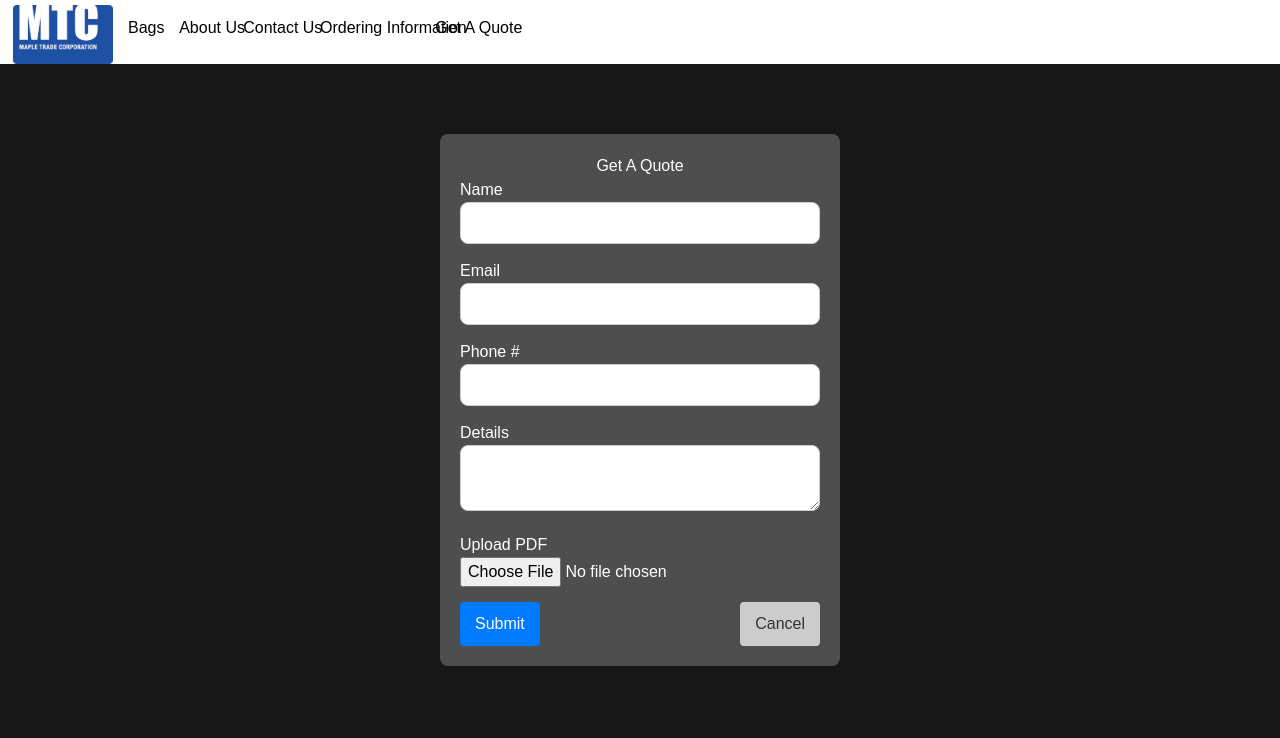
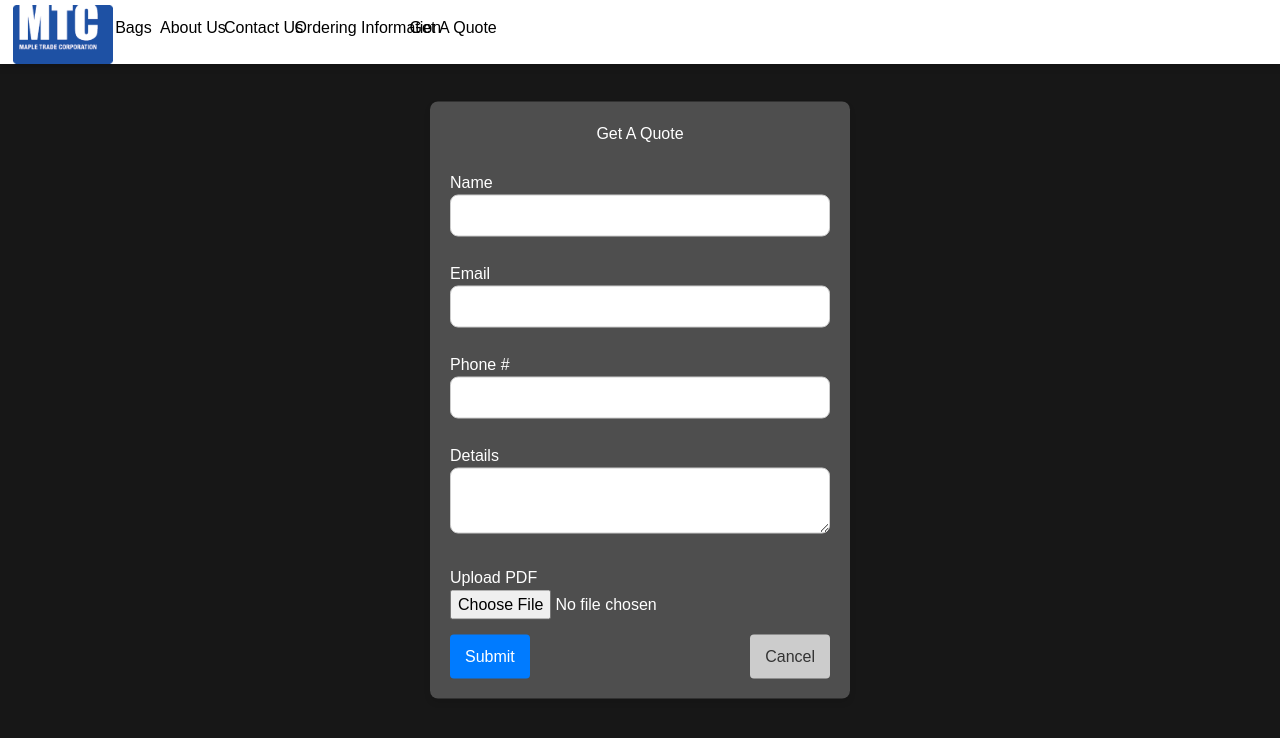
Before and after one commit to paul-ngyn/TKN-Paperbags, a Next.js app: page / in a window 1280 px wide. Both pictures are taken after a click on the button "Get A Quote". Shown: the top 738 px of the page. Built offline with nearby package versions, Linux system fonts and the light colour scheme.

Commit message:
added quote button transition

```diff
--- a/app/components/AboutUsButton/AboutUsButton.module.css
+++ b/app/components/AboutUsButton/AboutUsButton.module.css
@@ -5,7 +5,7 @@
     cursor: pointer;
     position: fixed;
     top: 2vh;
-    left: 14vw;
+    left: 12.5vw;
   }
 
   .navButton:hover {
--- a/app/components/ContactUsButton/ContactUsButton.module.css
+++ b/app/components/ContactUsButton/ContactUsButton.module.css
@@ -5,7 +5,7 @@
     cursor: pointer;
     position: fixed;
     top: 2vh;
-    left: 19vw;
+    left: 17.5vw;
   }
 
 .navButton:hover {
--- a/app/components/NavBar/NavBar.module.css
+++ b/app/components/NavBar/NavBar.module.css
@@ -1,11 +1,14 @@
 .navbar {
   background-color: #ffffff;
   padding: 2rem;
-    width: 100%; /* Takes up the first quarter of the screen horizontally */
+  width: 100%; /* Takes up the full width of the screen */
   margin: 0 auto; /* Centers the navbar horizontally */
   position: fixed;
   top: 0;
+  box-shadow: 0 4px 6px rgba(0, 0, 0, 0.2); /* Add shadow */
+  z-index: 1000; /* Ensure the navbar is above other content */
 }
+
 
 .nav-list {
   list-style: none;
@@ -16,7 +19,7 @@
 }
 
 .nav-item button {
-    color: #ffffff;
+  color: #000000; /* Change text color to black for better contrast */
   background: none;
   border: none;
   cursor: pointer;
--- a/app/components/OrderInfoButton/OrderInfoButton.module.css
+++ b/app/components/OrderInfoButton/OrderInfoButton.module.css
@@ -5,7 +5,7 @@
     cursor: pointer;
     position: fixed;
     top: 2vh;
-    left: 25vw;
+    left: 23vw;
   }
 
   .navButton:hover {
--- a/app/components/ProductButton/ProductButton.module.css
+++ b/app/components/ProductButton/ProductButton.module.css
@@ -5,7 +5,7 @@
     cursor: pointer;
     position: fixed;
     top: 2vh;
-    left: 10vw;
+    left: 9vw;
   }
 
   .navButton:hover {
--- a/app/components/QuoteForm/QuoteForm.module.css
+++ b/app/components/QuoteForm/QuoteForm.module.css
@@ -3,10 +3,8 @@
     padding: 20px;
     border-radius: 8px;
     box-shadow: 0 4px 6px rgba(0, 0, 0, 0.1);
-    max-width: 400px;
+    max-width: 420px;
     width: 100%;
-
-
     display: flex;
     flex-direction: column;
     justify-content: center;
@@ -15,6 +13,7 @@
     top: 50%;
     left: 50%;
     transform: translate(-50%, -50%);
+    color: white;
   }
 
   .h2 {
@@ -25,6 +24,7 @@
 
   .formGroup {
     margin-bottom: 15px;
+    margin-top: 25px;
   }
 
   .label {
--- a/app/components/QuoteReqButton/QuoteReqButton.module.css
+++ b/app/components/QuoteReqButton/QuoteReqButton.module.css
@@ -5,7 +5,7 @@
     cursor: pointer;
     position:absolute;
     top: 2vh;
-    left: 34vw;
+    left: 32vw;
   }
 
 .navButton:hover {
--- a/app/globals.css
+++ b/app/globals.css
@@ -73,8 +73,8 @@ body {
 }
 
 .quote-form-container {
-  opacity: 0;
-  transition: opacity 0.5s ease-in-out;
+  opacity: 0.1;
+  transition: opacity 0.6s ease-in;
 }
 
 .quote-form-container.show {
```
Lines whose indentation alone changed are shown as unchanged.
